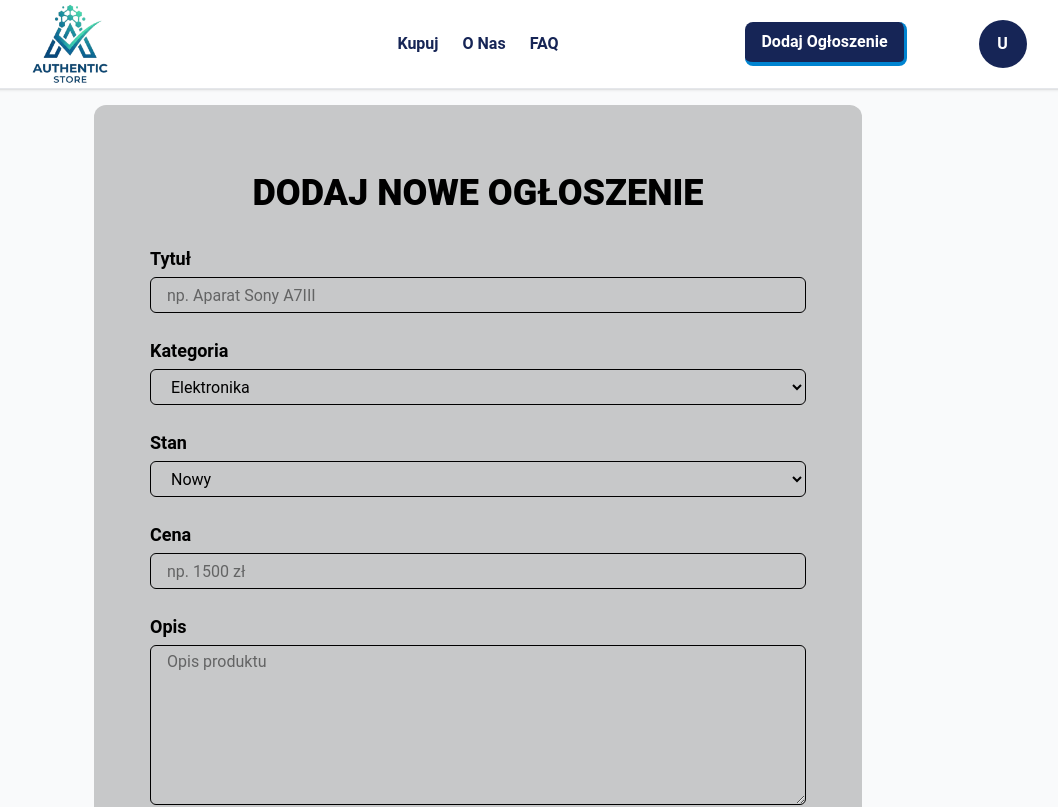
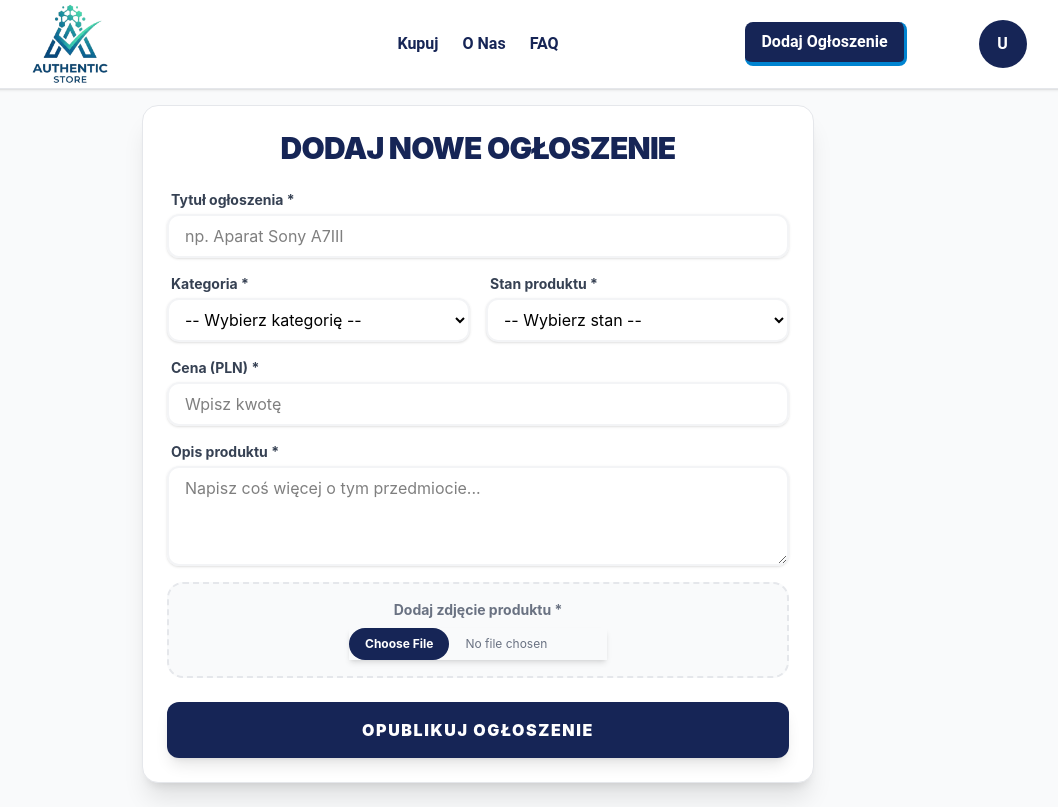
Before and after one commit to DawidKluczewski/AuthenticStore, a React (Vite) app: page /add-post in a window 1280 px wide. Shown: the top 807 px of the page, without its empty margins (162-1220 px from the left). Built offline with nearby package versions, Linux system fonts and the light colour scheme; no server answers; sample sign-in values are in the browser's storage.

Commit message:
dokonczone dodawanie ogloszenia

```diff
--- a/src/components/AddOffer.jsx
+++ b/src/components/AddOffer.jsx
@@ -1,126 +1,186 @@
+import { useState } from 'react';
+import { storage, db, auth } from "../firebase.js";
+import { ref, uploadBytes, getDownloadURL } from "firebase/storage";
+import { collection, addDoc } from "firebase/firestore";
+import { useNavigate } from "react-router-dom";
 
-
-import { useState } from 'react';
-import { storage } from "../firebase.js";
-import { ref, uploadBytes, getDownloadURL } from "firebase/storage";
 const AddOffer = () => {
-
-    const [option, setOption] = useState("")
+    const navigate = useNavigate();
     const [file, setFile] = useState(null);
-    const [url, setUrl] = useState("");
     const [uploading, setUploading] = useState(false);
 
-    const handleUpload = async () => {
-        if (!file) return alert("Wybierz najpierw plik!");
+    const [formData, setFormData] = useState({
+        title: "",
+        category: "",
+        condition: "",
+        subCondition: "",
+        price: "",
+        description: ""
+    });
+
+    const handleChange = (e) => {
+        const { name, value } = e.target;
+        setFormData(prev => ({ ...prev, [name]: value }));
+    };
+
+    const handleUpload = async (e) => {
+        e.preventDefault();
+
+        if (!formData.title.trim()) return alert("Wpisz tytuł ogłoszenia!");
+        if (!formData.category) return alert("Wybierz kategorię!");
+        if (!formData.condition) return alert("Wybierz stan produktu!");
+        if (formData.condition === "Używany" && !formData.subCondition) return alert("Wybierz szczegółowy stan używanego produktu!");
+        if (!formData.price || formData.price <= 0) return alert("Wpisz poprawną cenę!");
+        if (!formData.description.trim()) return alert("Dodaj opis produktu!");
+        if (!file) return alert("Musisz dodać co najmniej jedno zdjęcie!");
 
         setUploading(true);
         try {
-            // 1. Tworzymy referencję (ścieżkę) w chmurze
-            const fileRef = ref(storage, `test_uploads/${Date.now()}_${file.name}`);
+            const fileRef = ref(storage, `offers/${Date.now()}_${file.name}`);
+            const snapshot = await uploadBytes(fileRef, file);
+            const photoURL = await getDownloadURL(snapshot.ref);
 
-            // 2. Wysyłamy plik
-            const snapshot = await uploadBytes(fileRef, file);
-            console.log("Plik wysłany!");
+            await addDoc(collection(db, "offers"), {
+                ...formData,
+                price: Number(formData.price),
+                photoUrl: photoURL,
+                userId: auth.currentUser?.uid,
+                userEmail: auth.currentUser?.email,
+                createdAt: new Date()
+            });
 
-            // 3. Pobieramy link publiczny (opcjonalnie, żeby sprawdzić czy działa)
-            const downloadURL = await getDownloadURL(snapshot.ref);
-            setUrl(downloadURL);
-
-            alert("Sukces! Zdjęcie jest już w chmurze.");
+            alert("Ogłoszenie dodane pomyślnie!");
+            navigate("/");
         } catch (error) {
-            console.error("Błąd wysyłania:", error);
+            console.error("Błąd:", error);
+            alert("Błąd: " + error.message);
         }
         setUploading(false);
     };
 
+    return (
+        <div className='flex flex-col items-center w-full mt-4 pb-10 px-4 font-sans'>
+            <form onSubmit={handleUpload} className="w-full max-w-2xl">
+                <div className="flex flex-col bg-white px-6 py-6 rounded-2xl border border-gray-200 shadow-xl">
+                    <h1 className="text-3xl font-black uppercase text-center mb-6 text-blue-950 tracking-tight">
+                        Dodaj nowe ogłoszenie
+                    </h1>
 
-    return (
-        <div className='flex flex-col items-center w-full mt-4 '>
-
-            <form>
-
-                <div className="flex flex-col w-3xl bg-black/20 px-10 py-5 rounded-xl">
-                    <h1 className="text-4xl mt-12 font-black uppercase text-center mb-5">Dodaj nowe ogłoszenie</h1>
-
-                    <div className="flex flex-col gap-1 w-full px-4 py-3">
-                        <p className="font-semibold text-lg">Tytuł</p>
-                        <input type="text" placeholder="np. Aparat Sony A7III" className="w-full border rounded-md px-4 py-1 h-9" />
+                    <div className="flex flex-col gap-1 mb-4">
+                        <label className="font-bold text-gray-700 text-sm ml-1">Tytuł ogłoszenia *</label>
+                        <input
+                            name="title"
+                            value={formData.title}
+                            onChange={handleChange}
+                            type="text"
+                            placeholder="np. Aparat Sony A7III"
+                            className="w-full border-2 border-gray-100 rounded-xl px-4 py-2 focus:border-blue-950 outline-none transition-all shadow-sm"
+                        />
                     </div>
 
-                    <div className="flex flex-col gap-1 w-full px-4 py-3">
-                        <p className="font-semibold text-lg">Kategoria</p>
-                        <select className="w-full border rounded-md px-4 py-1 h-9">
-                            <option>Elektronika</option>
-                            <option>Ubrania</option>
-                            <option>Motoryzacja</option>
-                            <option>Zwierzęta</option>
-                            <option>Żywność</option>
-                            <option>Sport</option>
-                            <option>Dom i Ogród</option>
-                            <option>Inne</option>
+                    <div className="grid grid-cols-1 md:grid-cols-2 gap-4 mb-4">
+                        <div className="flex flex-col gap-1">
+                            <label className="font-bold text-gray-700 text-sm ml-1">Kategoria *</label>
+                            <select
+                                name="category"
+                                value={formData.category}
+                                onChange={handleChange}
+                                className="border-2 border-gray-100 rounded-xl px-3 h-11 bg-white focus:border-blue-950 outline-none shadow-sm cursor-pointer hover:bg-gray-50 transition-colors"
+                            >
+                                <option value="" disabled>-- Wybierz kategorię --</option>
+                                <option value="Elektronika">Elektronika</option>
+                                <option value="Ubrania">Ubrania</option>
+                                <option value="Motoryzacja">Motoryzacja</option>
+                                <option value="Zwierzęta">Zwierzęta</option>
+                                <option value="Żywność">Żywność</option>
+                                <option value="Sport">Sport</option>
+                                <option value="Dom i Ogród">Dom i Ogród</option>
+                                <option value="Inne">Inne</option>
                             </select>
                         </div>
+                        <div className="flex flex-col gap-1">
+                            <label className="font-bold text-gray-700 text-sm ml-1">Stan produktu *</label>
+                            <select
+                                name="condition"
+                                value={formData.condition}
+                                onChange={handleChange}
+                                className="border-2 border-gray-100 rounded-xl px-3 h-11 bg-white focus:border-blue-950 outline-none shadow-sm cursor-pointer hover:bg-gray-50 transition-colors"
+                            >
+                                <option value="" disabled>-- Wybierz stan --</option>
+                                <option value="Nowy">Nowy</option>
+                                <option value="Używany">Używany</option>
+                                <option value="Uszkodzony">Uszkodzony</option>
+                            </select>
+                        </div>
+                    </div>
 
-                    <div className="flex flex-col gap-1 w-full px-4 py-3">
-                        <p className="font-semibold text-lg">Stan</p>
-                        <select className="w-full border rounded-md px-4 py-1 h-9" value={option} onChange={(e) => setOption(e.target.value)}>
-                            <option>Nowy</option>
-                            <option>Używany</option>
-                            <option>Uszkodzony</option>
-                        </select>
-
-                        {option === "Używany" ? (
-                            <div className="flex flex-col mt-3">
-                                <p className="text-black/70 italic font-medium">Wybierz stan: </p>
-                                <select className="w-full border rounded-md px-4 py-1 h-9">
+                    {formData.condition === "Używany" && (
+                        <div className="flex flex-col gap-1 mb-4 animate-fadeIn">
+                            <label className="text-gray-700 italic text-sm font-bold ml-1">Precyzyjny stan używanego przedmiotu:</label>
+                            <select
+                                name="subCondition"
+                                value={formData.subCondition}
+                                onChange={handleChange}
+                                className="border-2 border-blue-100 rounded-xl px-3 h-11 bg-white focus:border-blue-600 outline-none shadow-sm cursor-pointer hover:bg-blue-50 transition-colors"
+                            >
+                                <option value="" disabled>-- Wybierz stopień zużycia --</option>
                                 <option>Jak nowy</option>
                                 <option>Bardzo dobry</option>
                                 <option>Dobry</option>
                                 <option>Przeciętny</option>
-                                </select></div>
-                        ) : null}
+                            </select>
+                        </div>
+                    )}
+
+                    <div className="flex flex-col gap-1 mb-4">
+                        <label className="font-bold text-gray-700 text-sm ml-1">Cena (PLN) *</label>
+                        <input
+                            name="price"
+                            value={formData.price}
+                            onChange={handleChange}
+                            type="number"
+                            placeholder="Wpisz kwotę"
+                            className="w-full border-2 border-gray-100 rounded-xl px-4 py-2 focus:border-blue-950 outline-none shadow-sm"
+                        />
                     </div>
 
-                    <div className="flex flex-col gap-1 w-full px-4 py-3">
-                        <p className="font-semibold text-lg">Cena</p>
-                        <input type="number" placeholder="np. 1500 zł" className="w-full border rounded-md px-4 py-1 h-9" />
+                    <div className="flex flex-col gap-1 mb-4">
+                        <label className="font-bold text-gray-700 text-sm ml-1">Opis produktu *</label>
+                        <textarea
+                            name="description"
+                            value={formData.description}
+                            onChange={handleChange}
+                            placeholder="Napisz coś więcej o tym przedmiocie..."
+                            className="w-full border-2 border-gray-100 rounded-xl px-4 py-2 min-h-[100px] focus:border-blue-950 outline-none shadow-sm"
+                        />
                     </div>
 
-                    <div className="flex flex-col gap-1 w-full px-4 py-3">
-                        <p className="font-semibold text-lg">Opis</p>
-                        <textarea placeholder="Opis produktu" className="w-full border rounded-md px-4 py-1 min-h-40 " />
+                    <div className="flex flex-col items-center p-4 gap-2 border-2 border-dashed border-gray-200 rounded-2xl bg-gray-50 mb-6 hover:bg-gray-100 hover:border-blue-300 transition-all cursor-pointer group">
+                        <p className="text-sm font-bold text-gray-500 group-hover:text-blue-950">Dodaj zdjęcie produktu *</p>
+                        <input
+                            type="file"
+                            accept="image/*"
+                            onChange={(e) => setFile(e.target.files[0])}
+                            className="text-xs text-gray-500 file:mr-4 file:py-2 file:px-4 file:rounded-full file:border-0 file:text-xs file:font-bold file:bg-blue-950 file:text-white cursor-pointer transition-all shadow-md"
+                        />
+                        {file && <p className="text-xs text-green-600 font-bold mt-1">Wybrano: {file.name}</p>}
                     </div>
 
-
-                    <div className="flex flex-col items-center p-10 gap-4">
-                        <p>Prześlij zdjęcie produktu</p>
-                        {url && (
-                            <div className="mt-4">
-                                <img src={url} alt="Uploaded" className="w-64 rounded-lg shadow-md" />
-                            </div>
-                        )}
-                        <input
-                            type="file"
-                            onChange={(e) => setFile(e.target.files[0])}
-                            className="block w-full text-sm text-slate-500 file:mr-4 file:py-2 file:px-4 file:rounded-full file:border-0 file:text-sm file:font-semibold file:bg-cyan-50 file:text-cyan-700 hover:file:bg-cyan-100"
-                        />
-
-                    </div>
-                    <div className="flex flex-col gap-1 w-full px-4 py-3">
-
-                        <button type="submit" onClick={handleUpload} disabled={uploading} className="bg-navy-900 text-white px-6 py-2 rounded-lg hover:bg-cyan-600 transition-all disabled:opacity-50"
+                    <button
+                        type="submit"
+                        disabled={uploading}
+                        className={`w-full py-4 rounded-xl font-black uppercase tracking-widest shadow-lg transition-all transform active:scale-95 cursor-pointer ${
+                            uploading
+                            ? "bg-gray-400 cursor-not-allowed"
+                            : "bg-blue-950 text-white hover:bg-blue-900 hover:shadow-blue-200 hover:-translate-y-1"
+                        }`}
                     >
-                            {uploading ? "Wysyłam..." : "Wyślij ogłoszenie"}
-
+                        {uploading ? "Wysyłanie..." : "Opublikuj ogłoszenie"}
                     </button>
                 </div>
+            </form>
         </div>
-            </form >
+    );
+};
 
-
-
-        </div >
-    )
-}
-
-export default AddOffer
+export default AddOffer;
```
Lines whose indentation alone changed are shown as unchanged.
